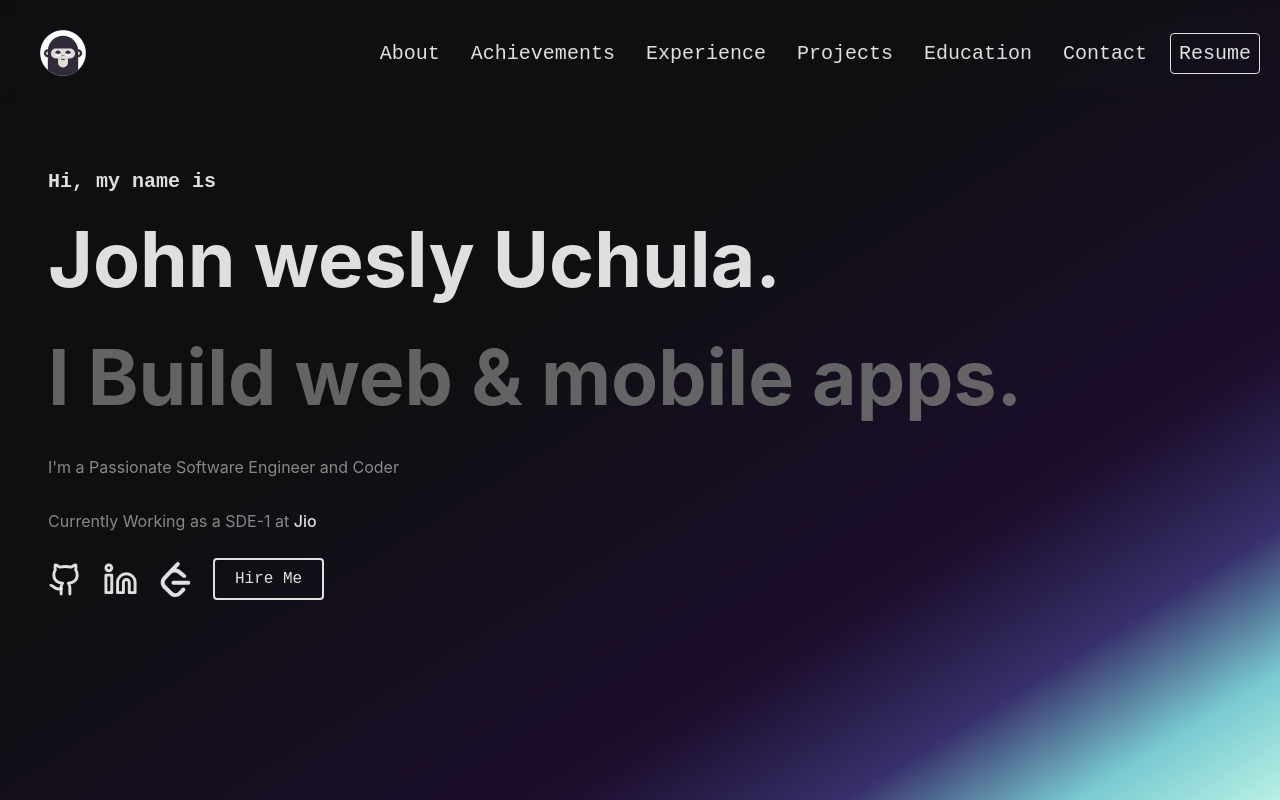
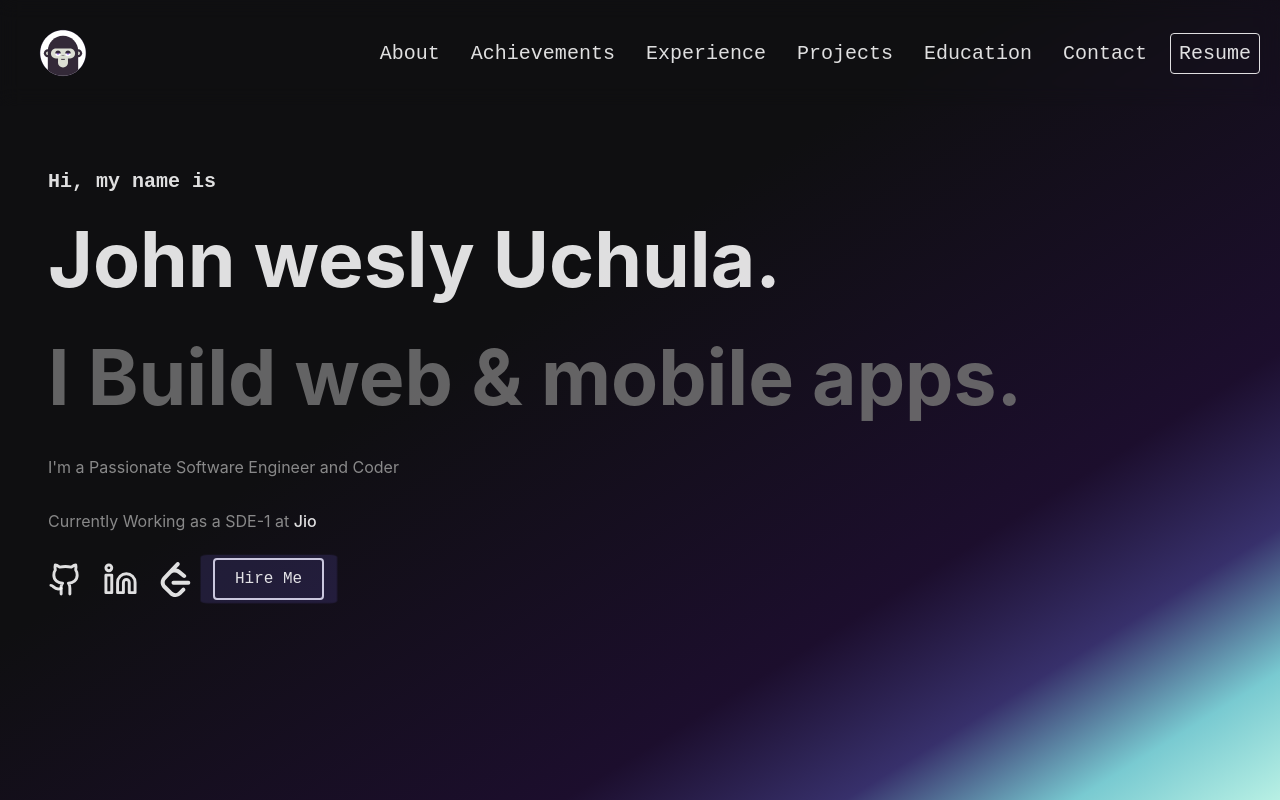
Before and after one commit to johnwesly2002/Portfolio, a React (Vite) app: page / in a window 1280 px wide. Shown: the top 800 px of the page. Built offline with nearby package versions, Linux system fonts and the light colour scheme.

Commit message:
updated the styles for btn

```diff
--- a/src/App.css
+++ b/src/App.css
@@ -137,28 +137,6 @@ a {
   position: relative;
 }
 
-.topBlur{
-  position: absolute;
-  top: -10px;
-  z-index: -1;
-  height: 300px;
-  width: 400px;
-  background-color: var(--hovercolor);
-  filter: blur(300px);
-}
-
-
-.bottomBlur{
-  position: absolute;
-  bottom: 0px;
-  right: 0px;
-  z-index: -1;
-  height: 250px;
-  width: 250px;
-  background-color: var(--hovercolor);
-  filter: blur(250px);
-}
-
 .accounts_icons:hover {
   transition: var(--transition);
   transform: scale(1.5);
@@ -205,9 +183,11 @@ line-height: 1.4;
   display: flex;
   align-items: center;
   justify-content: center;
+
 }
 
 .accounts .Hire_button {
+  position: relative;
   padding: 10px 20px;
   font-family: var(--fontfamily);
   background-color: transparent;
@@ -215,6 +195,33 @@ line-height: 1.4;
   border: 2px solid var(--fontcolor);
   border-radius: var(--borderradius);
   transition: var(--transition);
+  z-index: 1;
+  overflow: visible;
+}
+
+.accounts .Hire_button::before {
+  content: "";
+  position: absolute;
+  top: 50%;
+  left: 50%;
+  width: 100%;
+  height: 100%;
+  background-color: var(--hovercolor);
+  border-radius: 5%;
+  transform: translate(-50%, -50%) scale(1);
+  animation: ping 1.5s cubic-bezier(0, 0, 0.8, 1) infinite;
+  z-index: -1;
+}
+
+@keyframes ping {
+  0% {
+    transform: translate(-50%, -50%) scale(1);
+    opacity: 0.6;
+  }
+  75%, 100% {
+    transform: translate(-50%, -50%) scale(1.4);
+    opacity: 0;
+  }
 }
 
 #About {
```
